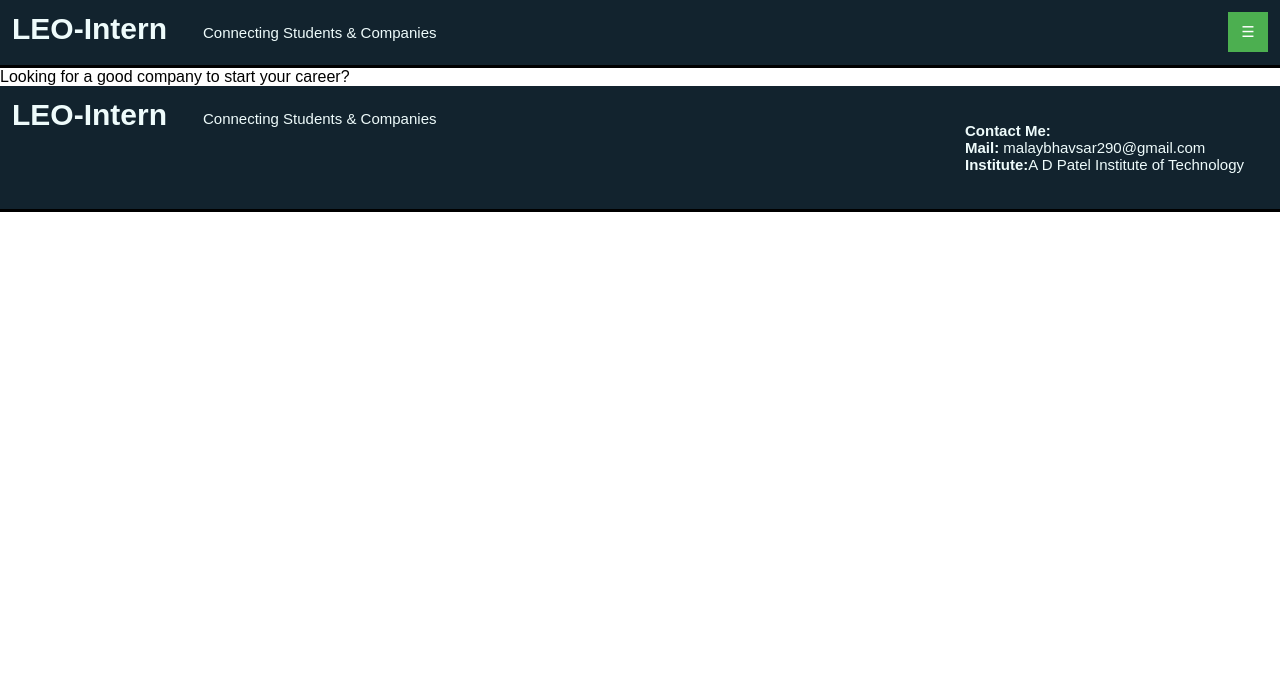
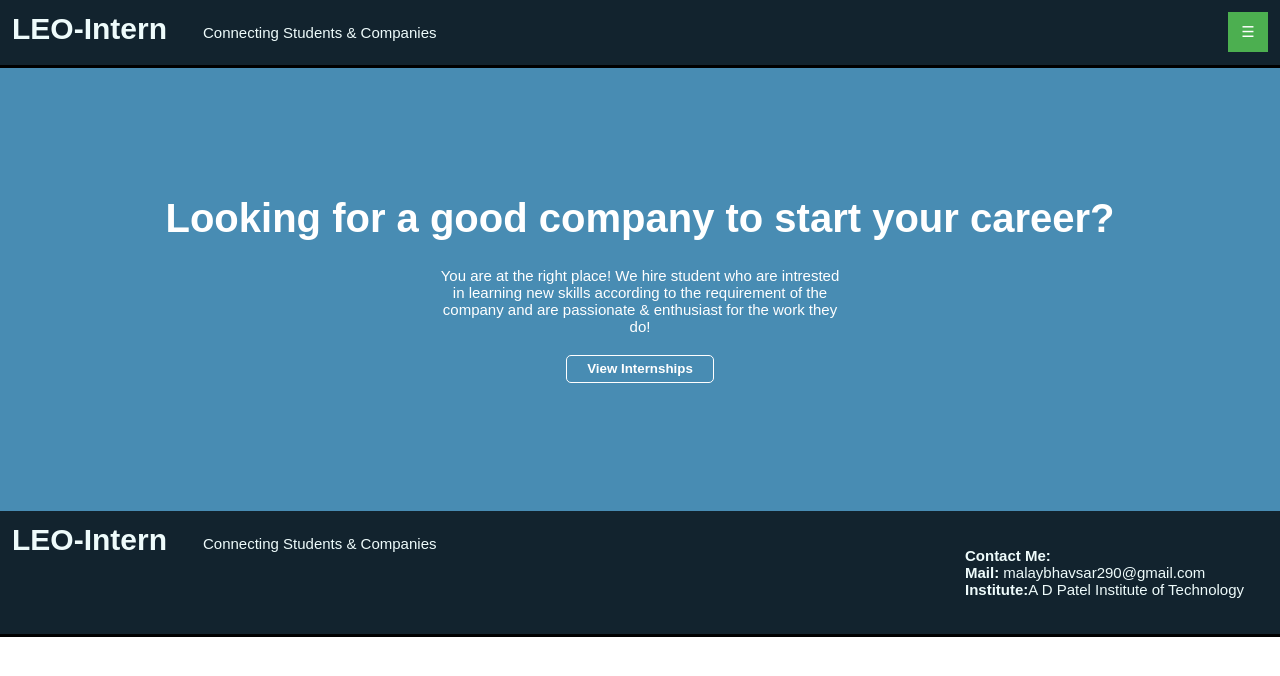
Before and after one commit to Leo-Malay/Internship-Portal, a website: page public/Home.html in a window 1280 px wide. Drawn offline with Linux system fonts and the light colour scheme.

Commit message:
Worked on Home Page

```diff
--- /dev/null
+++ b/public/CSS/home.css
@@ -0,0 +1,32 @@
+.section1 {
+    background-color: #488cb3;
+    color: #fff;
+}
+.section1 p#title {
+    padding-top: 10vw;
+    font-size: 40px;
+    font-weight: 900;
+    text-align: center;
+}
+.section1 p#desc {
+    padding-top: 2vw;
+    font-size: 15px;
+    width: 400px;
+    text-align: center;
+}
+.section1 input {
+    padding: 5px 20px;
+    margin: 20px 5px;
+    margin-bottom: 10vw;
+    background-color: inherit;
+    color: #fff;
+    border: 1px solid #fff;
+    border-radius: 5px;
+}
+.section1 input:hover {
+    color: #659dbd;
+    background-color: #fff;
+    transition-duration: 0.5s;
+}
+.section3 {
+}
--- a/public/Home.html
+++ b/public/Home.html
@@ -7,6 +7,7 @@
         <title>Internship || Home</title>
         <link rel="stylesheet" href="/CSS/gen.css" />
         <link rel="stylesheet" href="/CSS/headfoot.css" />
+        <link rel="stylesheet" href="/CSS/home.css" />
     </head>
     <body>
         <div class="header">
@@ -25,7 +26,18 @@
         </div>
         <div class="content">
             <div class="section1">
-                <p>Looking for a good company to start your career?</p>
+                <center>
+                    <p id="title">
+                        Looking for a good company to start your career?
+                    </p>
+                    <p id="desc">
+                        You are at the right place! We hire student who are
+                        intrested in learning new skills according to the
+                        requirement of the company and are passionate &
+                        enthusiast for the work they do!
+                    </p>
+                    <input type="button" value="View Internships" />
+                </center>
             </div>
             <div class="section2"></div>
             <dic class="section3"></dic>
```
